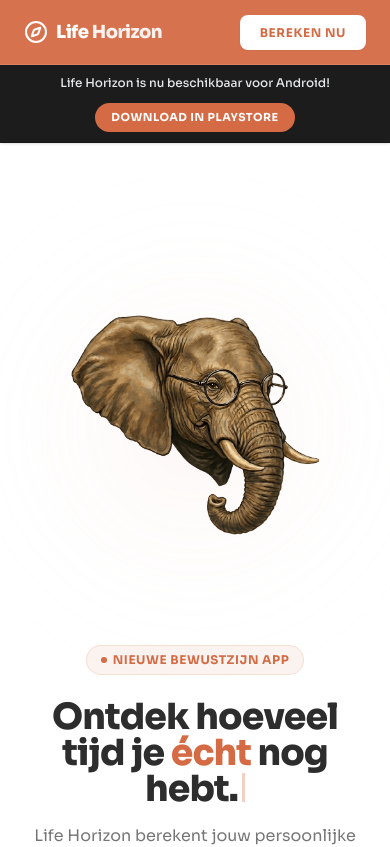
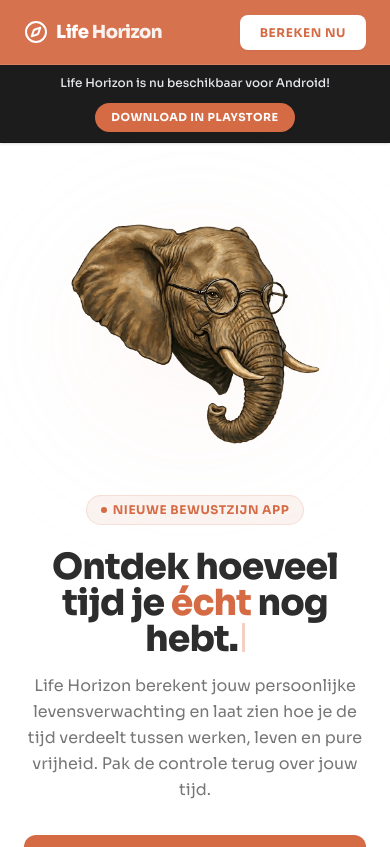
Before and after one commit to bjtromp-GH/Life-Horizon-Website, a React (Vite) app: page / in a window 390 px wide. Shown: the top 847 px of the page. Built offline with nearby package versions, Linux system fonts and the light colour scheme.

Commit message:
Reduce whitespace above and below mascot on mobile

```diff
--- a/src/components/Hero.tsx
+++ b/src/components/Hero.tsx
@@ -38,7 +38,7 @@
 
 export default function Hero() {
   return (
-    <section className="relative overflow-hidden pt-28 pb-16 lg:pt-36 lg:pb-32 bg-white">
+    <section className="relative overflow-hidden pt-12 sm:pt-24 lg:pt-36 pb-16 lg:pb-32 bg-white">
       {/* Panoramic Horizon Footer inside Hero */}
       <div
         className="absolute -bottom-16 md:-bottom-24 left-0 w-full h-[250px] sm:h-[350px] lg:h-[450px] z-0 pointer-events-none"
@@ -54,7 +54,7 @@
       {/* Decorative orbital grids removed to keep the horizon clean */}
 
       <div className="max-w-6xl mx-auto px-6 relative z-10">
-        <div className="grid grid-cols-1 lg:grid-cols-12 gap-12 lg:gap-8 items-center">
+        <div className="grid grid-cols-1 lg:grid-cols-12 gap-4 sm:gap-10 lg:gap-8 items-center">
 
           {/* Left Text Column */}
           <div className="lg:col-span-7 space-y-6 sm:space-y-8 text-center lg:text-left order-2 lg:order-1">
--- a/src/components/MascotIllustration.tsx
+++ b/src/components/MascotIllustration.tsx
@@ -2,7 +2,7 @@
 
 export default function MascotIllustration() {
   return (
-    <div className="relative w-full max-w-sm mx-auto aspect-square flex items-center justify-center p-4">
+    <div className="relative w-full max-w-sm mx-auto flex items-center justify-center py-4 lg:py-8">
       {/* Background ambient glow matching the warm sunset theme of the savanna */}
       <motion.div
         className="absolute inset-0 bg-radial from-[#D56B45]/20 via-[#FAF3F0]/10 to-transparent rounded-full opacity-60 blur-3xl pointer-events-none"
```
